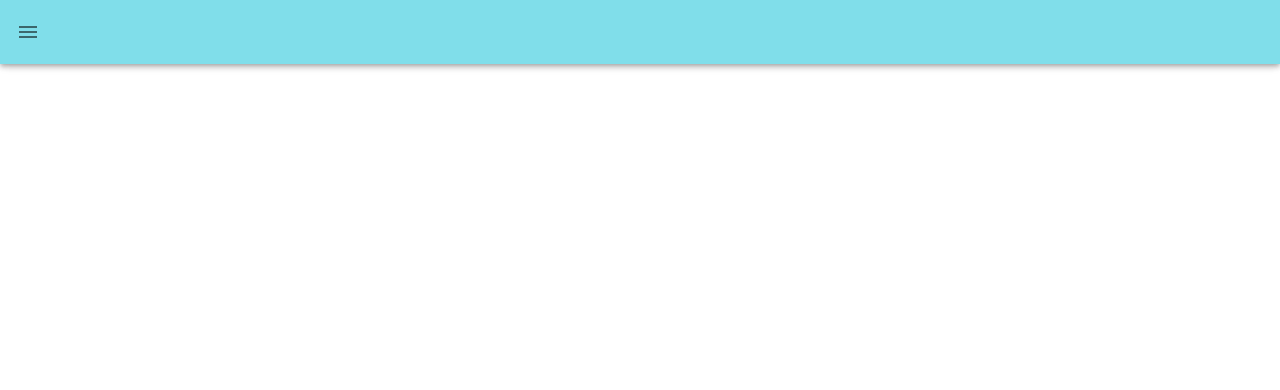
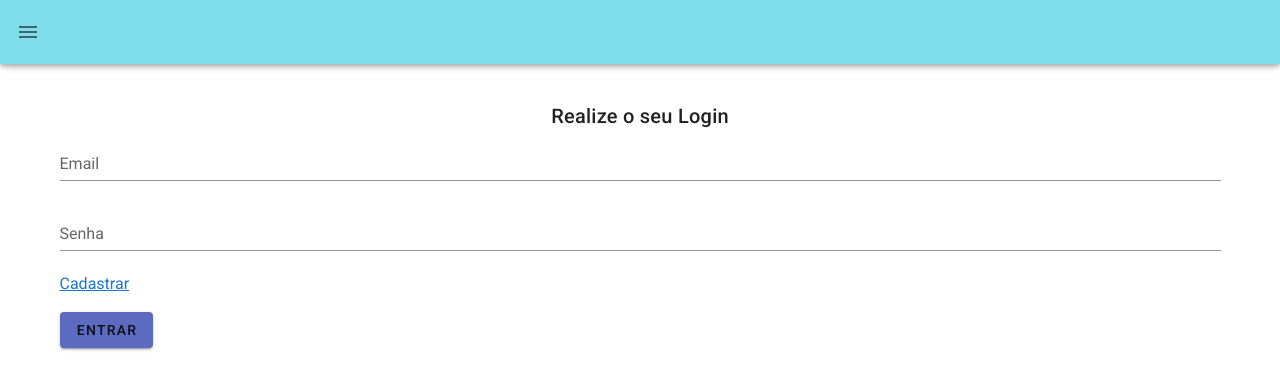
Before and after one commit to Saikim13/HackatonIterisGrupo24, a Vue app in the folder projeto_pascoa/: page /#/Login in a window 1280 px wide. Shown: the top 390 px of the page. Built offline with nearby package versions, Linux system fonts and the light colour scheme.

Commit message:
Pagina de Login e atualização router

```diff
--- a/projeto_pascoa/src/componentes/AppTopBar.vue
+++ b/projeto_pascoa/src/componentes/AppTopBar.vue
@@ -25,7 +25,7 @@
                 <v-list-item-title> Home</v-list-item-title>
             </v-list-item>
             </router-link>
-            <router-link class="link" to="/ovos">
+            <router-link class="link" to="/Ovos">
             <v-list-item>
                 <v-list-item-icon>
                 <v-icon>mdi-egg-easter</v-icon>
@@ -57,7 +57,7 @@
                 <v-list-item-title> Usuário</v-list-item-title>
             </v-list-item>
             </router-link>
-            <router-link class="link" to="/">
+            <router-link class="link" to="/Login">
             <v-list-item>
                 <v-list-item-icon>
                 <v-icon>mdi-login-variant</v-icon>
--- a/projeto_pascoa/src/router/index.js
+++ b/projeto_pascoa/src/router/index.js
@@ -4,6 +4,7 @@ import HomeView from '../views/HomeView.vue'
 import ListaOvos from '../views/ListaOvos'
 import EmpresaSelecionada from '../views/EmpresaSelecionada'
 import PaginaDeCadastro from '../views/PaginaDeCadastro'
+import PaginaLogin from '../views/PaginaLogin'
 
 Vue.use(VueRouter)
 
@@ -14,7 +15,7 @@ const routes = [
     component: HomeView
   },
   {
-    path: '/ovos',
+    path: '/Ovos',
     name: 'ListaOvos',
     component: ListaOvos
   },
@@ -32,7 +33,12 @@ const routes = [
       path: '/Empresa/:id',
       name: 'Empresa',
       component: EmpresaSelecionada
-      }
+    },
+    {
+      path: '/Login',
+      name: 'PaginaLogin',
+      component: PaginaLogin
+    }
 ]
 
 const router = new VueRouter({
--- a/projeto_pascoa/src/views/HomeView.vue
+++ b/projeto_pascoa/src/views/HomeView.vue
@@ -23,7 +23,7 @@
         principal: ainda conseguir economizar e ajudar as suas finanças pessoais.
       </v-card-text>
       <v-card-actions class="justify-center">
-        <v-btn @click="$router.push({path: '/ovos'})">Ovos disponíveis</v-btn>
+        <v-btn @click="$router.push({path: '/Ovos'})">Ovos disponíveis</v-btn>
       </v-card-actions>
     </v-card>
   </v-app>
--- /dev/null
+++ b/projeto_pascoa/src/views/PaginaLogin.vue
@@ -0,0 +1,47 @@
+<template>
+    <v-container>
+        <h2 class="text-h6 text-center">Realize o seu Login</h2>
+
+        <v-form
+            ref="form"
+        >
+            <v-text-field
+                label="Email"
+            ></v-text-field>
+
+            <v-text-field
+                label="Senha"
+                type="password"
+                required
+            ></v-text-field>
+
+            <div class="cadastro">
+
+            <router-link to="/cadastro">
+                <p>Cadastrar</p>
+            </router-link>
+            </div>
+
+            <router-link to="/user">
+            <v-btn
+            color="indigo lighten-1"
+            >
+            Entrar
+            </v-btn>
+            </router-link>
+
+        </v-form>
+    </v-container>
+</template>
+
+
+<script>
+export default {
+        name:"PaginaUsuario",
+
+}
+</script>
+
+<style scoped>
+
+</style>
```
Also changed, not shown: projeto_pascoa/src/views/PaginaUsuario.vue (deleted, +0 -13 lines).
